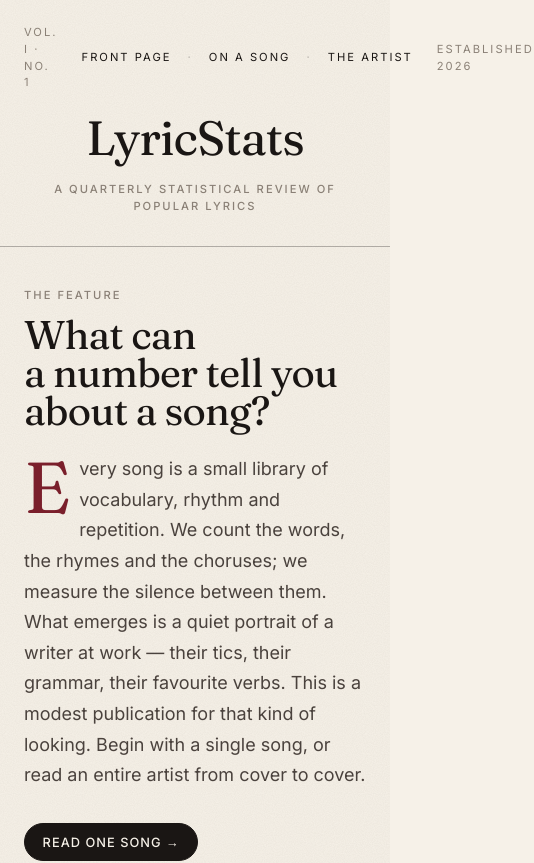
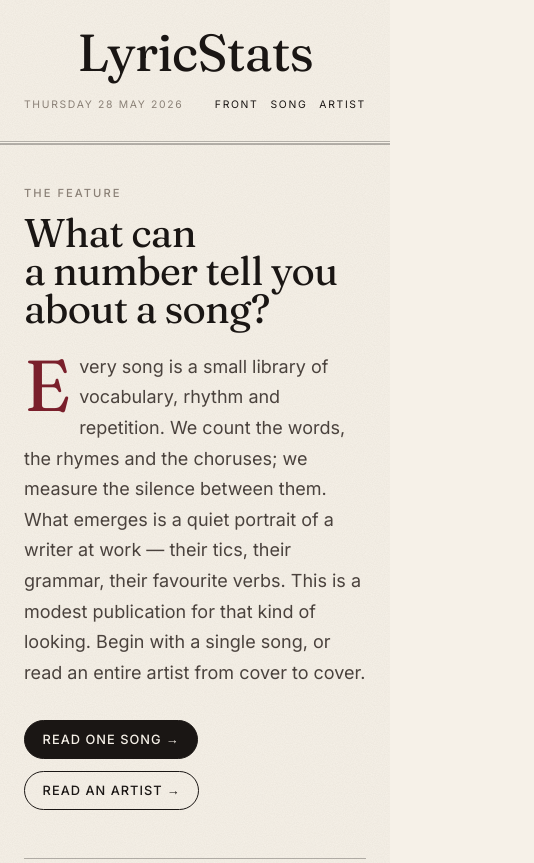
Before and after one commit to DavidCvetkovski/LyricStats, a Next.js app in the folder web/: page / in a window 390 px wide. Shown: the top 863 px of the page, 534 px wide, since content can reach past the window. Built offline with nearby package versions, Linux system fonts and the light colour scheme.

Commit message:
Masthead: NYT-style three-column with meta L, wordmark C, nav R
Title centered between two small-caps rails. Adds a thin double-rule
under the header like a broadsheet. Mobile collapses to a single
small-caps strip beneath the wordmark.

Easy to revert: git revert HEAD.

```diff
--- a/web/components/Masthead.tsx
+++ b/web/components/Masthead.tsx
@@ -10,52 +10,64 @@ export function Masthead() {
 
   return (
     <header className="border-b border-rule-strong">
-      <div className="mx-auto max-w-6xl px-6 pt-6 pb-8">
-        {/* Top folio strip — vol · nav · est */}
-        <div className="grid grid-cols-[1fr_auto_1fr] items-center gap-6 text-[0.7rem] uppercase tracking-[0.18em] text-ink-mute">
-          <span className="justify-self-start">
-            Vol. I · No. 1
-            <span className="hidden md:inline">
-              <span className="mx-2 text-rule-strong">|</span>
-              {today}
+      <div className="mx-auto max-w-6xl px-6 pt-7 pb-7">
+        <div className="grid items-end gap-y-6 sm:gap-y-4 sm:grid-cols-[1fr_auto_1fr]">
+          {/* Left rail — meta */}
+          <div className="hidden sm:flex flex-col text-[0.7rem] uppercase tracking-[0.18em] text-ink-mute leading-relaxed self-end">
+            <span className="text-ink">Vol. I · No. 1</span>
+            <span>{today}</span>
+            <span className="italic normal-case tracking-normal text-[0.78rem] text-ink-soft mt-1 font-serif">
+              A statistical review of popular lyrics
             </span>
-          </span>
+          </div>
 
-          <nav className="justify-self-center flex items-center gap-4 sm:gap-5 text-ink whitespace-nowrap">
+          {/* Wordmark */}
+          <Link
+            href="/"
+            className="block text-center justify-self-center"
+            aria-label="LyricStats — home"
+          >
+            <h1
+              className="display text-ink leading-[0.88]"
+              style={{
+                fontSize: "clamp(3.25rem, 9vw, 6.5rem)",
+                fontVariationSettings: '"opsz" 144, "SOFT" 50',
+              }}
+            >
+              LyricStats
+            </h1>
+          </Link>
+
+          {/* Right rail — nav */}
+          <nav className="hidden sm:flex flex-col items-end gap-1 text-[0.72rem] uppercase tracking-[0.16em] self-end">
             <Link href="/" className="hover:text-accent transition-colors">
               Front Page
             </Link>
-            <span aria-hidden className="text-rule-strong">·</span>
             <Link href="/song" className="hover:text-accent transition-colors">
               On a Song
             </Link>
-            <span aria-hidden className="text-rule-strong">·</span>
             <Link href="/artist" className="hover:text-accent transition-colors">
               The Artist
             </Link>
+            <span className="text-ink-mute text-[0.65rem] mt-1 normal-case tracking-normal italic font-serif">
+              Established 2026
+            </span>
           </nav>
-
-          <span className="justify-self-end">Established 2026</span>
         </div>
 
-        {/* Wordmark */}
-        <Link href="/" className="block mt-6 text-center group">
-          <h1
-            className="display text-ink leading-[0.9]"
-            style={{
-              fontSize: "clamp(3rem, 8vw, 6rem)",
-              // less dramatic optical size + softer terminals so the 'y' descender
-              // doesn't read as quite so heavy beneath the title
-              fontVariationSettings: '"opsz" 144, "SOFT" 50',
-            }}
-          >
-            LyricStats
-          </h1>
-          <p className="smallcaps mt-5 text-[0.68rem]">
-            A Quarterly Statistical Review of Popular Lyrics
-          </p>
-        </Link>
+        {/* Mobile fallback — single small-caps row under the title */}
+        <div className="sm:hidden mt-5 flex items-center justify-between text-[0.65rem] uppercase tracking-[0.16em] text-ink-mute">
+          <span>{today}</span>
+          <nav className="flex gap-3 text-ink">
+            <Link href="/" className="hover:text-accent">Front</Link>
+            <Link href="/song" className="hover:text-accent">Song</Link>
+            <Link href="/artist" className="hover:text-accent">Artist</Link>
+          </nav>
+        </div>
       </div>
+
+      {/* Double rule under masthead, like a broadsheet */}
+      <div className="h-[3px] border-y border-rule-strong bg-paper"></div>
     </header>
   );
 }
```
